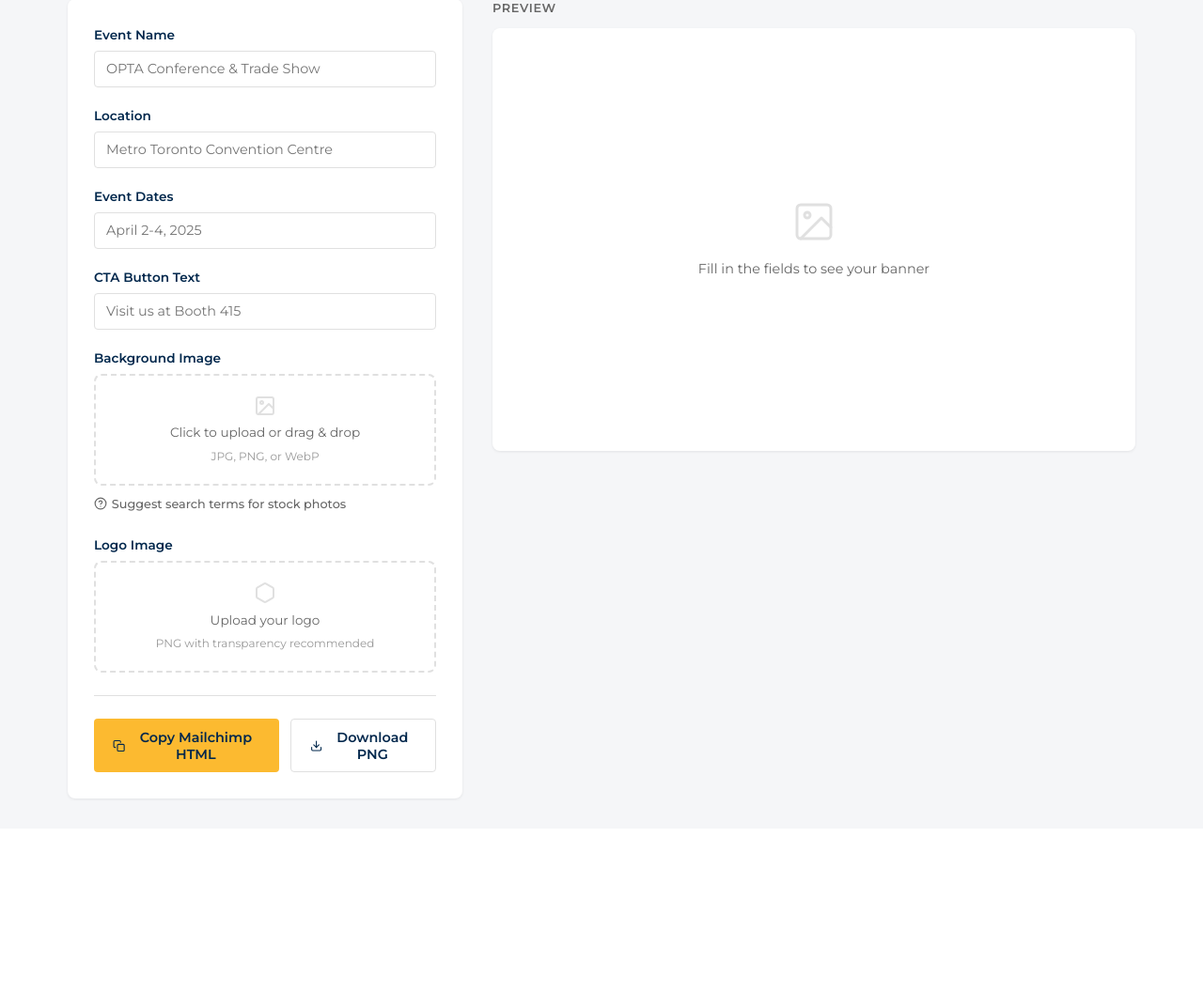
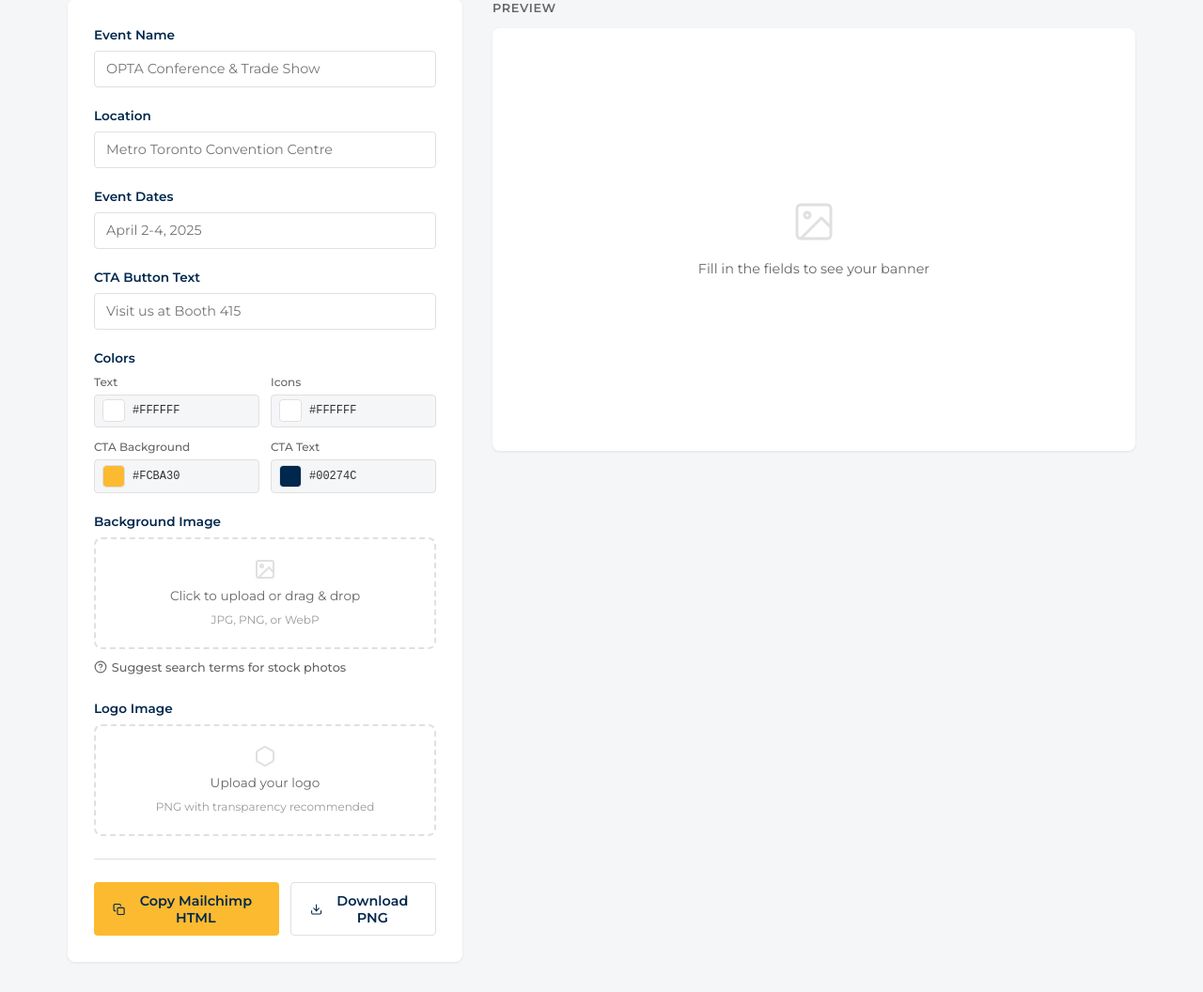
Before and after one commit to BusPlannerMKT/event-banner, a Flask app: page / in a window 1280 px wide. Shown: the part 199-1255 px from the top of the page at 94% size. Before the commit the page ends 1051 px from the top, so only its background shows below. Run offline with Flask 3, Linux system fonts and the light colour scheme.

Commit message:
Fix banner width, add icons, and color customization
- Banner now fills full container width instead of fixed 600px
- CTA button includes a right arrow icon (→)
- Date line now has a calendar icon alongside the pin icon on location
- New color picker controls: text color, icon color, CTA background,
  and CTA text color — all update live preview and email HTML export

Co-Authored-By: Claude Opus 4.6 <noreply@anthropic.com>

```diff
--- a/app.py
+++ b/app.py
@@ -22,6 +22,10 @@ def render_banner():
         cta_text=data.get("cta_text", ""),
         image_url=data.get("image_url", ""),
         logo_url=data.get("logo_url", ""),
+        color_text=data.get("color_text", "#FFFFFF"),
+        color_icon=data.get("color_icon", "#FFFFFF"),
+        color_cta_bg=data.get("color_cta_bg", "#FCBA30"),
+        color_cta_text=data.get("color_cta_text", "#00274C"),
     )
     return jsonify({"html": html})
 
--- a/static/app.js
+++ b/static/app.js
@@ -11,6 +11,20 @@ document.addEventListener('DOMContentLoaded', () => {
         if (el) el.addEventListener('input', updatePreview);
     });
 
+    // Attach live-preview listeners to color pickers
+    const colorFields = ['color_text', 'color_icon', 'color_cta_bg', 'color_cta_text'];
+    colorFields.forEach(id => {
+        const el = document.getElementById(id);
+        if (el) {
+            el.addEventListener('input', () => {
+                // Update hex display
+                const hexEl = document.getElementById(id + '_hex');
+                if (hexEl) hexEl.textContent = el.value.toUpperCase();
+                updatePreview();
+            });
+        }
+    });
+
     // Image upload
     const imageUpload = document.getElementById('image_upload');
     if (imageUpload) imageUpload.addEventListener('change', handleImageUpload);
@@ -20,12 +34,24 @@ document.addEventListener('DOMContentLoaded', () => {
     if (logoUpload) logoUpload.addEventListener('change', handleLogoUpload);
 });
 
+// ── Color helpers ──
+function getColor(id, fallback) {
+    const el = document.getElementById(id);
+    return el ? el.value : fallback;
+}
+
 // ── Live Preview ──
 function updatePreview() {
     const eventName = document.getElementById('event_name').value.trim();
     const location = document.getElementById('location').value.trim();
     const dates = document.getElementById('dates').value.trim();
     const ctaText = document.getElementById('cta_text').value.trim();
+
+    // Colors
+    const textColor = getColor('color_text', '#FFFFFF');
+    const iconColor = getColor('color_icon', '#FFFFFF');
+    const ctaBg = getColor('color_cta_bg', '#FCBA30');
+    const ctaTextColor = getColor('color_cta_text', '#00274C');
 
     // If nothing is filled in, show empty state
     if (!eventName && !location && !dates && !ctaText && !currentImageUrl && !currentLogoUrl) {
@@ -49,15 +75,28 @@ function updatePreview() {
         ? `<img src="${escapeHtml(currentLogoUrl)}" alt="Logo" style="max-height:70px; max-width:280px; width:auto; height:auto; margin-bottom:20px; object-fit:contain;">`
         : `<div style="height:70px; width:200px; border:2px dashed rgba(255,255,255,0.3); border-radius:8px; display:flex; align-items:center; justify-content:center; margin-bottom:20px; color:rgba(255,255,255,0.4); font-size:12px;">Upload logo</div>`;
 
-    // Map pin SVG icon
+    // Map pin SVG icon (uses icon color)
     const pinIcon = `<svg width="14" height="18" viewBox="0 0 14 18" fill="none" style="flex-shrink:0;">
-        <path d="M7 0C3.13 0 0 3.13 0 7c0 4.87 6.25 10.5 6.52 10.74a.67.67 0 0 0 .96 0C7.75 17.5 14 11.87 14 7c0-3.87-3.13-7-7-7zm0 9.5a2.5 2.5 0 1 1 0-5 2.5 2.5 0 0 1 0 5z" fill="white"/>
+        <path d="M7 0C3.13 0 0 3.13 0 7c0 4.87 6.25 10.5 6.52 10.74a.67.67 0 0 0 .96 0C7.75 17.5 14 11.87 14 7c0-3.87-3.13-7-7-7zm0 9.5a2.5 2.5 0 1 1 0-5 2.5 2.5 0 0 1 0 5z" fill="${iconColor}"/>
+    </svg>`;
+
+    // Calendar SVG icon (uses icon color)
+    const calendarIcon = `<svg width="16" height="16" viewBox="0 0 16 16" fill="none" style="flex-shrink:0;">
+        <rect x="1" y="2.5" width="14" height="12" rx="2" stroke="${iconColor}" stroke-width="1.5" fill="none"/>
+        <line x1="1" y1="6.5" x2="15" y2="6.5" stroke="${iconColor}" stroke-width="1.5"/>
+        <line x1="5" y1="1" x2="5" y2="4" stroke="${iconColor}" stroke-width="1.5" stroke-linecap="round"/>
+        <line x1="11" y1="1" x2="11" y2="4" stroke="${iconColor}" stroke-width="1.5" stroke-linecap="round"/>
+    </svg>`;
+
+    // Arrow icon for CTA (uses CTA text color)
+    const arrowIcon = `<svg width="16" height="16" viewBox="0 0 16 16" fill="none" style="flex-shrink:0; margin-left:6px;">
+        <path d="M3 8h10M9 4l4 4-4 4" stroke="${ctaTextColor}" stroke-width="1.8" stroke-linecap="round" stroke-linejoin="round"/>
     </svg>`;
 
     const preview = document.getElementById('banner-preview');
     preview.innerHTML = `
         <div class="banner" style="
-            width: 600px;
+            width: 100%;
             min-height: 450px;
             ${bgStyle}
             position: relative;
@@ -72,25 +111,27 @@ function updatePreview() {
 
                 ${logoHtml}
 
-                <div style="font-size:28px; font-weight:800; color:#FFFFFF; line-height:1.2; margin-bottom:20px; text-transform:uppercase; letter-spacing:0.02em;">
+                <div style="font-size:28px; font-weight:800; color:${textColor}; line-height:1.2; margin-bottom:20px; text-transform:uppercase; letter-spacing:0.02em;">
                     ${escapeHtml(eventName) || '<span style="opacity:0.4;">Event Name</span>'}
                 </div>
 
                 ${location ? `
-                <div style="display:flex; align-items:center; gap:6px; color:#FFFFFF; font-size:16px; font-weight:500;">
+                <div style="display:flex; align-items:center; gap:6px; color:${textColor}; font-size:16px; font-weight:500;">
                     ${pinIcon}
                     ${escapeHtml(location)}
                 </div>` : ''}
 
                 ${dates ? `
-                <div style="font-size:16px; font-weight:500; color:#FFFFFF; margin-top:8px;">
+                <div style="display:flex; align-items:center; gap:6px; font-size:16px; font-weight:500; color:${textColor}; margin-top:8px;">
+                    ${calendarIcon}
                     ${escapeHtml(dates)}
                 </div>` : ''}
 
                 ${ctaText ? `
                 <div style="margin-top:28px;">
-                    <div style="display:inline-block; background:#FCBA30; color:#00274C; padding:12px 32px; border-radius:25px; font-size:15px; font-weight:700;">
+                    <div style="display:inline-flex; align-items:center; background:${ctaBg}; color:${ctaTextColor}; padding:12px 32px; border-radius:25px; font-size:15px; font-weight:700;">
                         ${escapeHtml(ctaText)}
+                        ${arrowIcon}
                     </div>
                 </div>` : ''}
             </div>
@@ -242,7 +283,7 @@ async function downloadPNG() {
 
     try {
         const canvas = await html2canvas(banner, {
-            width: 600,
+            width: banner.offsetWidth,
             height: banner.offsetHeight,
             scale: 2,
             useCORS: true,
@@ -269,6 +310,10 @@ function getFormData() {
         cta_text: document.getElementById('cta_text').value.trim(),
         image_url: currentImageUrl,
         logo_url: currentLogoUrl,
+        color_text: getColor('color_text', '#FFFFFF'),
+        color_icon: getColor('color_icon', '#FFFFFF'),
+        color_cta_bg: getColor('color_cta_bg', '#FCBA30'),
+        color_cta_text: getColor('color_cta_text', '#00274C'),
     };
 }
 
--- a/static/style.css
+++ b/static/style.css
@@ -119,6 +119,59 @@ body {
     outline: none;
     border-color: var(--gold);
     box-shadow: 0 0 0 3px rgba(252,186,48,0.15);
+}
+
+/* Color Controls */
+.color-grid {
+    display: grid;
+    grid-template-columns: 1fr 1fr;
+    gap: 0.75rem;
+}
+
+.color-field label {
+    display: block;
+    font-size: 0.75rem;
+    font-weight: 500;
+    color: var(--text-light);
+    margin-bottom: 0.25rem;
+}
+
+.color-input-wrap {
+    display: flex;
+    align-items: center;
+    gap: 0.5rem;
+    background: var(--bg);
+    border: 1px solid var(--border);
+    border-radius: 4px;
+    padding: 0.3rem 0.5rem;
+}
+
+.color-input-wrap input[type="color"] {
+    -webkit-appearance: none;
+    appearance: none;
+    width: 24px;
+    height: 24px;
+    border: 1px solid var(--border);
+    border-radius: 4px;
+    cursor: pointer;
+    padding: 0;
+    background: none;
+}
+
+.color-input-wrap input[type="color"]::-webkit-color-swatch-wrapper {
+    padding: 0;
+}
+
+.color-input-wrap input[type="color"]::-webkit-color-swatch {
+    border: none;
+    border-radius: 3px;
+}
+
+.color-hex {
+    font-size: 0.75rem;
+    font-family: 'Courier New', monospace;
+    color: var(--text);
+    font-weight: 500;
 }
 
 /* File Upload */
--- a/templates/index.html
+++ b/templates/index.html
@@ -27,6 +27,41 @@
             <div class="form-group">
                 <label for="cta_text">CTA Button Text</label>
                 <input type="text" id="cta_text" placeholder="Visit us at Booth 415">
+            </div>
+
+            <!-- Color Controls -->
+            <div class="form-group">
+                <label>Colors</label>
+                <div class="color-grid">
+                    <div class="color-field">
+                        <label for="color_text">Text</label>
+                        <div class="color-input-wrap">
+                            <input type="color" id="color_text" value="#FFFFFF">
+                            <span class="color-hex" id="color_text_hex">#FFFFFF</span>
+                        </div>
+                    </div>
+                    <div class="color-field">
+                        <label for="color_icon">Icons</label>
+                        <div class="color-input-wrap">
+                            <input type="color" id="color_icon" value="#FFFFFF">
+                            <span class="color-hex" id="color_icon_hex">#FFFFFF</span>
+                        </div>
+                    </div>
+                    <div class="color-field">
+                        <label for="color_cta_bg">CTA Background</label>
+                        <div class="color-input-wrap">
+                            <input type="color" id="color_cta_bg" value="#FCBA30">
+                            <span class="color-hex" id="color_cta_bg_hex">#FCBA30</span>
+                        </div>
+                    </div>
+                    <div class="color-field">
+                        <label for="color_cta_text">CTA Text</label>
+                        <div class="color-input-wrap">
+                            <input type="color" id="color_cta_text" value="#00274C">
+                            <span class="color-hex" id="color_cta_text_hex">#00274C</span>
+                        </div>
+                    </div>
+                </div>
             </div>
 
             <!-- Background Image -->
```
Also changed, not shown: templates/banner_email.html (+27 -19 lines).
